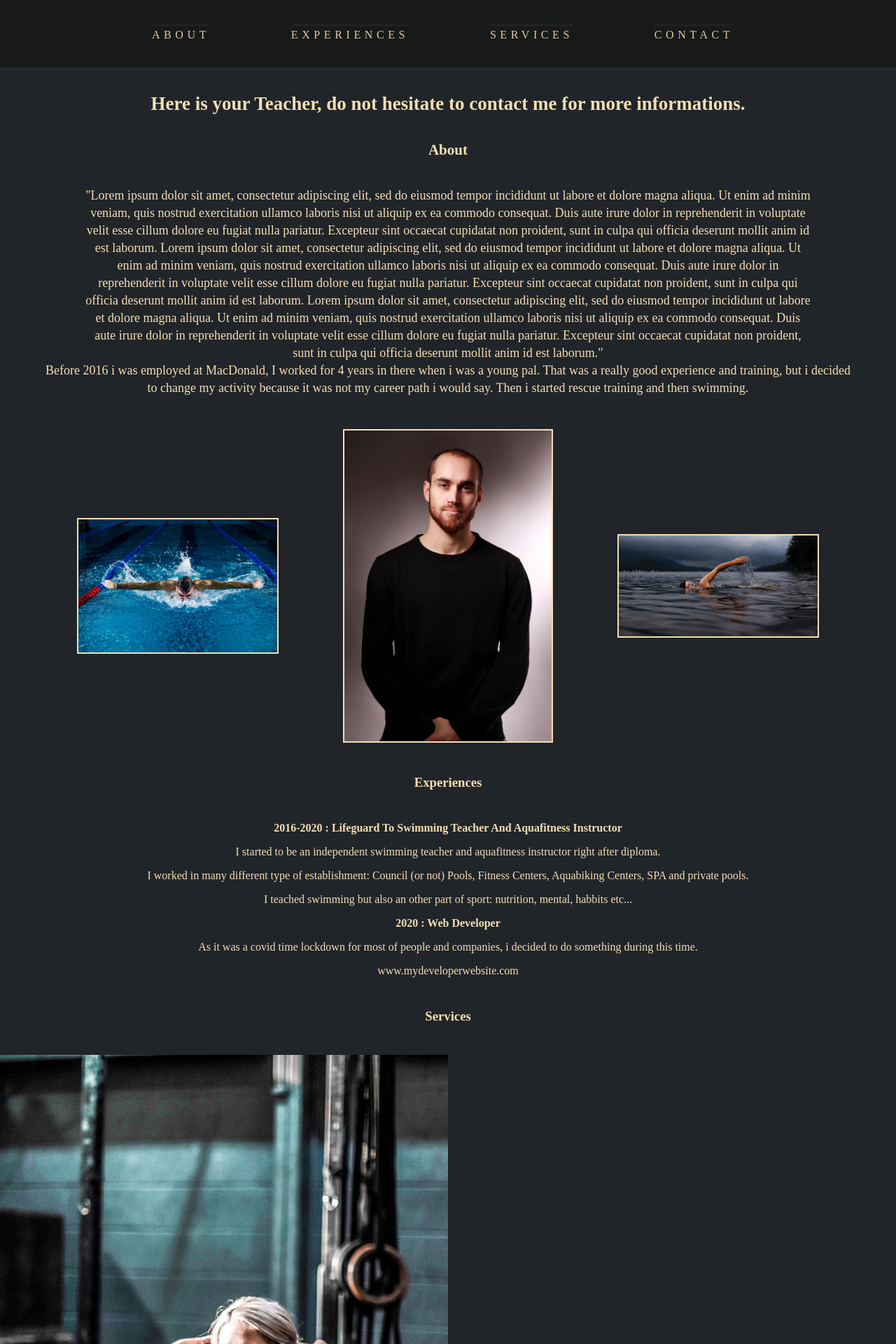
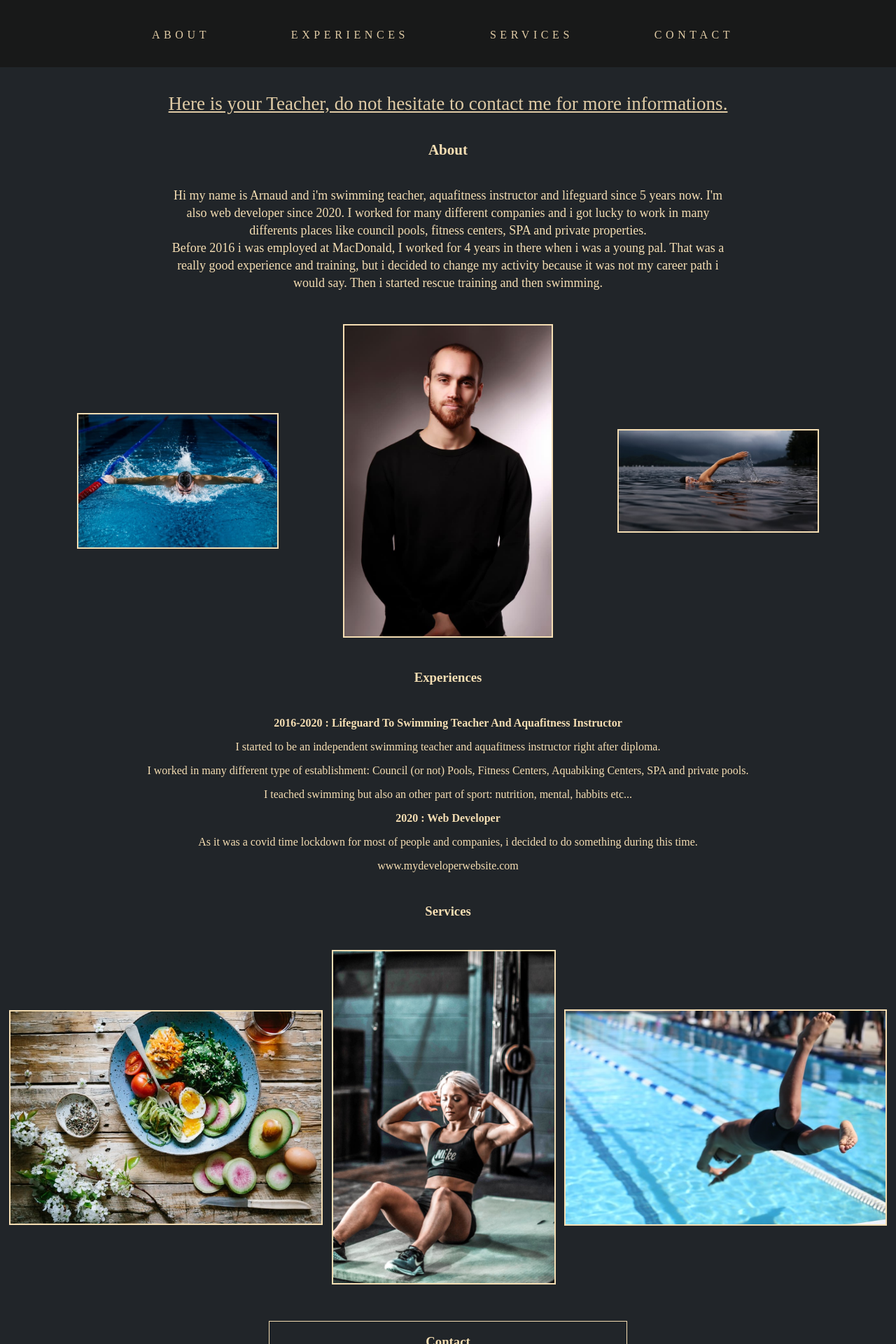
Before and after one commit to Unvodka/Swimming-teacher-online, a React (Create React App) app in the folder client/: page /home in a window 1280 px wide. Shown: the top 1920 px of the page at 70% size. Built offline with nearby package versions, Linux system fonts and the light colour scheme.

Commit message:
update description, margin and fiew details

```diff
--- a/client/src/App.css
+++ b/client/src/App.css
@@ -80,7 +80,7 @@ nav a.nav-link {
 
 .nav-item > a {
   color: wheat !important;
-  border-top: 0.18rem solid #212529;
+  border-top: 0.18rem solid rgb(24, 24, 24);
   transition: 0.5s ease-in;
 }
 
@@ -104,8 +104,17 @@ nav ul li {
   line-height: 25px;
   font-size: 18px;
 }
+.description p {
+  width: 70%;
+  text-align: center;
+  margin-left: 15%;
+}
 .description h2 {
   margin-top: 3.5%;
+  font-weight: lighter;
+  opacity: 0.9;
+  text-decoration: underline;
+  color: wheat;
 }
 .description h3{
  margin-top: 3.5%;
@@ -135,12 +144,21 @@ nav ul li {
   margin-top: 3.5%;
   margin-bottom: 3.5%;
 }
+.services img {
+  border: 2px solid wheat;
+}
+.carrousel {
+  display: flex;
+  align-items: center;
+  justify-content: space-evenly;
+}
 
 .contact {
   display: flex;
   flex-direction: column;
   height: 40vh;
   width: 40%;
+  margin-top: 4%;
   margin-left: 30%;
   margin-bottom: 5rem;
   border: 1px solid wheat;
--- a/client/src/App.js
+++ b/client/src/App.js
@@ -2,7 +2,6 @@ import React from 'react';
 import {BrowserRouter as Router, Route, Switch} from 'react-router-dom';
 import Login from './components/login/Login';
 import Register from './components/login/Register';
-import Header from './components/Header';
 import Navbar from './components/Navbar';
 import About from './components/About';
 import Experiences from './components/Resume';
@@ -15,8 +14,7 @@ function App() {
   return (
       <Router>
         <div className="App">
-          <Header />
-          <Navbar />
+
             <Switch>
               <Route path="/" exact>
                 <Register />
@@ -28,6 +26,7 @@ function App() {
                 <Register />
               </Route>
               <Route path="/home">
+                <Navbar />
                 <About />
                 <Experiences />
                 <Services />
--- a/client/src/components/About.js
+++ b/client/src/components/About.js
@@ -4,10 +4,10 @@ const About = () => {
     return (
         <div id="aboutId" className="description">
 
-            <h2>Here is your Teacher, do not hesitate to contact me for more informations.</h2>
+            <a href="#contactId"><h2>Here is your Teacher, do not hesitate to contact me for more informations.</h2></a>
 
             <h3>About</h3>
-            <p className="description">"Lorem ipsum dolor sit amet, consectetur adipiscing elit, sed do eiusmod tempor incididunt ut labore et dolore magna aliqua. Ut enim ad minim veniam, quis nostrud exercitation ullamco laboris nisi ut aliquip ex ea commodo consequat. Duis aute irure dolor in reprehenderit in voluptate velit esse cillum dolore eu fugiat nulla pariatur. Excepteur sint occaecat cupidatat non proident, sunt in culpa qui officia deserunt mollit anim id est laborum. Lorem ipsum dolor sit amet, consectetur adipiscing elit, sed do eiusmod tempor incididunt ut labore et dolore magna aliqua. Ut enim ad minim veniam, quis nostrud exercitation ullamco laboris nisi ut aliquip ex ea commodo consequat. Duis aute irure dolor in reprehenderit in voluptate velit esse cillum dolore eu fugiat nulla pariatur. Excepteur sint occaecat cupidatat non proident, sunt in culpa qui officia deserunt mollit anim id est laborum. Lorem ipsum dolor sit amet, consectetur adipiscing elit, sed do eiusmod tempor incididunt ut labore et dolore magna aliqua. Ut enim ad minim veniam, quis nostrud exercitation ullamco laboris nisi ut aliquip ex ea commodo consequat. Duis aute irure dolor in reprehenderit in voluptate velit esse cillum dolore eu fugiat nulla pariatur. Excepteur sint occaecat cupidatat non proident, sunt in culpa qui officia deserunt mollit anim id est laborum."</p>
+            <p className="description">Hi my name is Arnaud and i'm swimming teacher, aquafitness instructor and lifeguard since 5 years now. I'm also web developer since 2020. I worked for many different companies and i got lucky to work in many differents places like council pools, fitness centers, SPA and private properties. </p>
             <p>Before 2016 i was employed at MacDonald, I worked for 4 years in there when i was a young pal. That was a really good experience and training, but i decided to change my activity because it was not my career path i would say. Then i started rescue training and then swimming.</p>
 
             <div className="img-profil">
--- a/client/src/components/Footer.js
+++ b/client/src/components/Footer.js
@@ -17,12 +17,6 @@ function Footer() {
 
                 <p>Copyright© 2021 | All rights reserved.</p>
             </div>
-            <div className="footer-right">
-                    <a className="btn-footer" href="#aboutId" alt="menu">About</a>
-                    <a className="btn-footer" href="#experiencesId" alt="menu">Experiences</a>
-                    <a className="btn-footer" href="#servicesId" alt="menu">Services</a>
-                    <a className="btn-footer" href="#contactId" alt="menu">Contacts</a>
-            </div>
         </div>
     )
 }
--- a/client/src/components/Services.js
+++ b/client/src/components/Services.js
@@ -2,11 +2,14 @@ import React from 'react';
 
 const Services = () => {
     return (
-        <div className="services">
+        <div id="servicesId"className="services">
             <h3>Services</h3>
-            <img src="/musculation.jpg" alt="fitness-woman"/>
-            <img src="/nutrition.jpg" alt="nutrition"/>
-            <img src="/butterfly.jpg" alt="swimmer"/>
+            <div className="carrousel">
+                <img src="/nutrition.jpg" alt="nutrition" width="35%"/>
+                <img src="/musculation.jpg" alt="fitness-woman" width="25%"/>
+
+                <img src="/diving.jpg" alt="swimmer" width="36%"/>
+            </div>
         </div>
     )
 }
```
